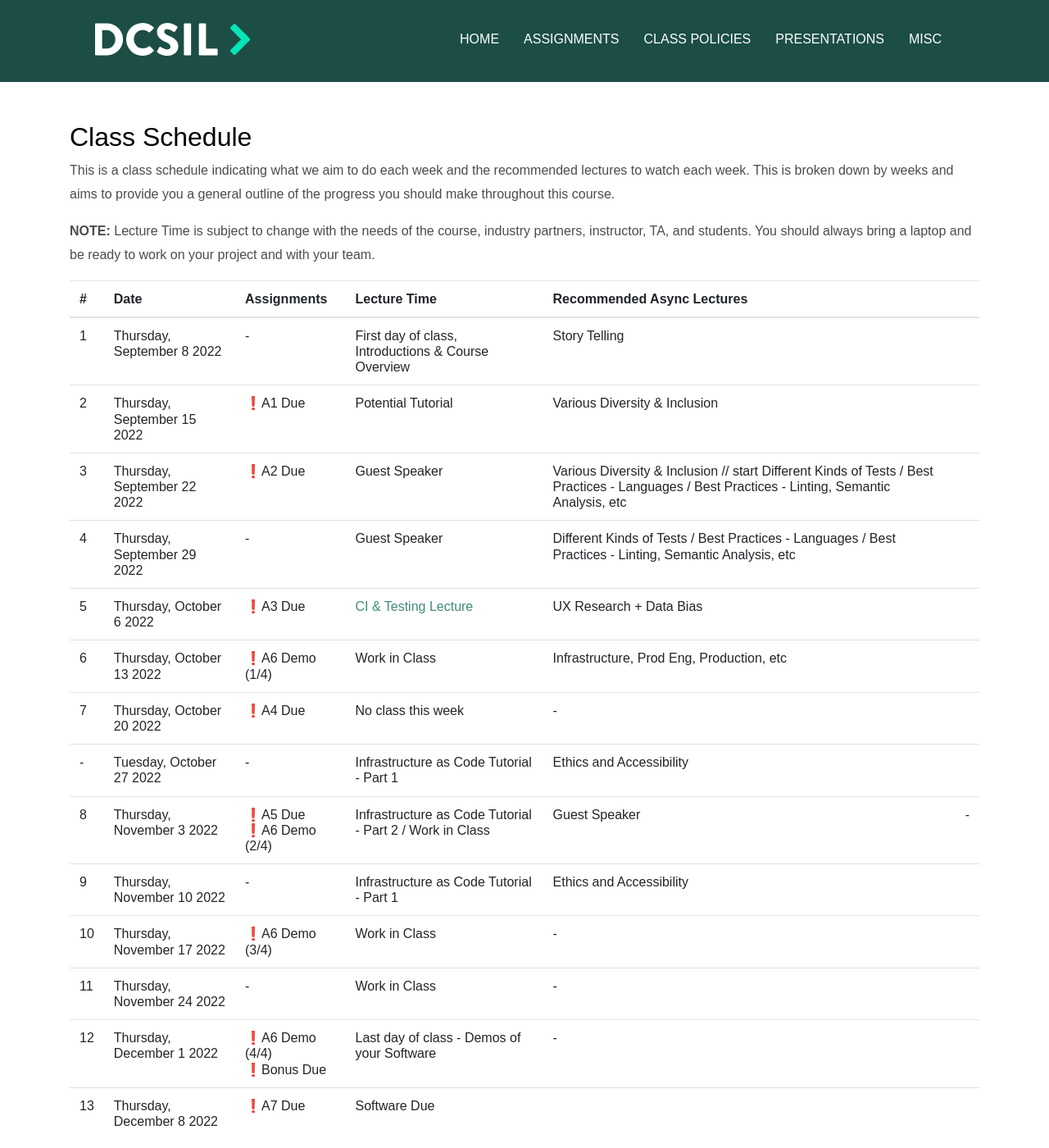
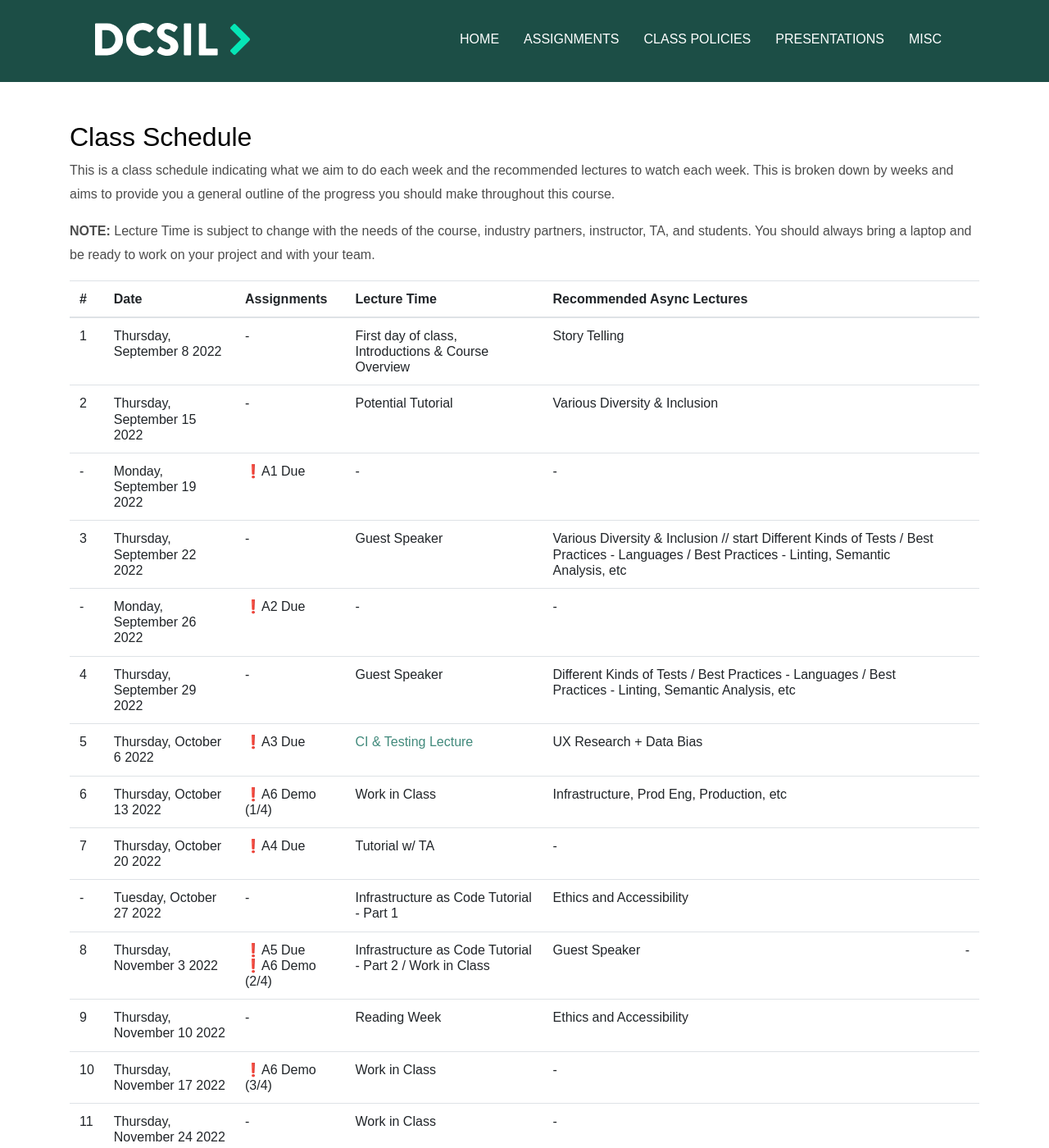
Before and after one commit to dcsil/CSC491, a Jekyll site: the page built from other_pages/schedule.md, in a window 1280 px wide and 1400 px high. Shown: the whole window at 82% size. Built offline with Jekyll 4.4.1, drawn with Linux system fonts in a browser that asks for light colours; our own code applies the rules of GitHub Pages for plain Markdown files.

Commit message:
Update A1/2 due dates

```diff
--- a/assignments.yml
+++ b/assignments.yml
@@ -24,7 +24,7 @@ team:
         Communication was regular and effective & acted in accordance with team principles.
       worth: 15.0
       individual: true
-    due_date: 2022-09-15T23:59:59-04:00
+    due_date: 2022-09-19T23:59:59-04:00
     position: 1
     number: 1
   - name: A2 - Team Exploration - Diversity and Inclusion
@@ -62,7 +62,7 @@ team:
         Communication was regular and effective & acted in accordance with team principles.
       worth: 15.0
       individual: true
-    due_date: 2022-09-22T23:59:59-04:00
+    due_date: 2022-09-26T23:59:59-04:00
     position: 2
     number: 2
   - name: A3 - Tech Choices, Architecture Diagram, Roadmap
--- a/other_pages/schedule.md
+++ b/other_pages/schedule.md
@@ -7,15 +7,17 @@ This is a class schedule indicating what we aim to do each week and the recommen
 | # | Date | Assignments | Lecture Time | Recommended Async Lectures |
 | -- | -- | -- | -- | -- |
 | 1 | Thursday, September 8 2022   | - | First day of class, Introductions & Course Overview | Story Telling |
-| 2 | Thursday, September 15 2022   | ❗A1 Due | Potential Tutorial | Various Diversity & Inclusion |
-| 3 | Thursday, September 22 2022   | ❗A2 Due | Guest Speaker | Various Diversity & Inclusion // start Different Kinds of Tests / Best Practices - Languages / Best Practices - Linting, Semantic Analysis, etc |
+| 2 | Thursday, September 15 2022   | - | Potential Tutorial | Various Diversity & Inclusion |
+| - | Monday, September 19 2022   | ❗A1 Due | - | - |
+| 3 | Thursday, September 22 2022   | - | Guest Speaker | Various Diversity & Inclusion // start Different Kinds of Tests / Best Practices - Languages / Best Practices - Linting, Semantic Analysis, etc |
+| - | Monday, September 26 2022   | ❗A2 Due | - | - |
 | 4 | Thursday, September 29 2022   | - | Guest Speaker | Different Kinds of Tests / Best Practices - Languages / Best Practices - Linting, Semantic Analysis, etc |
 | 5 | Thursday, October 6 2022  | ❗A3 Due | [CI & Testing Lecture](https://csc491.dcsil.ca/presentations/output/ci/index.html#0) | UX Research + Data Bias |
 | 6 | Thursday, October 13 2022  | ❗A6 Demo (1/4) | Work in Class | Infrastructure, Prod Eng, Production, etc |
-| 7 | Thursday, October 20 2022  | ❗A4 Due  | No class this week | - |
+| 7 | Thursday, October 20 2022  | ❗A4 Due  | Tutorial w/ TA | - |
 | - | Tuesday, October 27 2022     | - | Infrastructure as Code Tutorial - Part 1 | Ethics and Accessibility |
 | 8 | Thursday, November 3 2022      | ❗A5 Due<br>❗A6 Demo (2/4) | Infrastructure as Code Tutorial - Part 2 / Work in Class | Guest Speaker | - |
-| 9 | Thursday, November 10 2022     | - | Infrastructure as Code Tutorial - Part 1 | Ethics and Accessibility |
+| 9 | Thursday, November 10 2022     | - | Reading Week | Ethics and Accessibility |
 | 10 | Thursday, November 17 2022    | ❗A6 Demo (3/4) | Work in Class | - |
 | 11 | Thursday, November 24 2022    | - | Work in Class | - |
 | 12 | Thursday, December 1 2022    | ❗A6 Demo (4/4)<br>❗Bonus Due | Last day of class - Demos of your Software  | - |
```
Also changed, not shown: assignments/README.md (+2 -2 lines).
